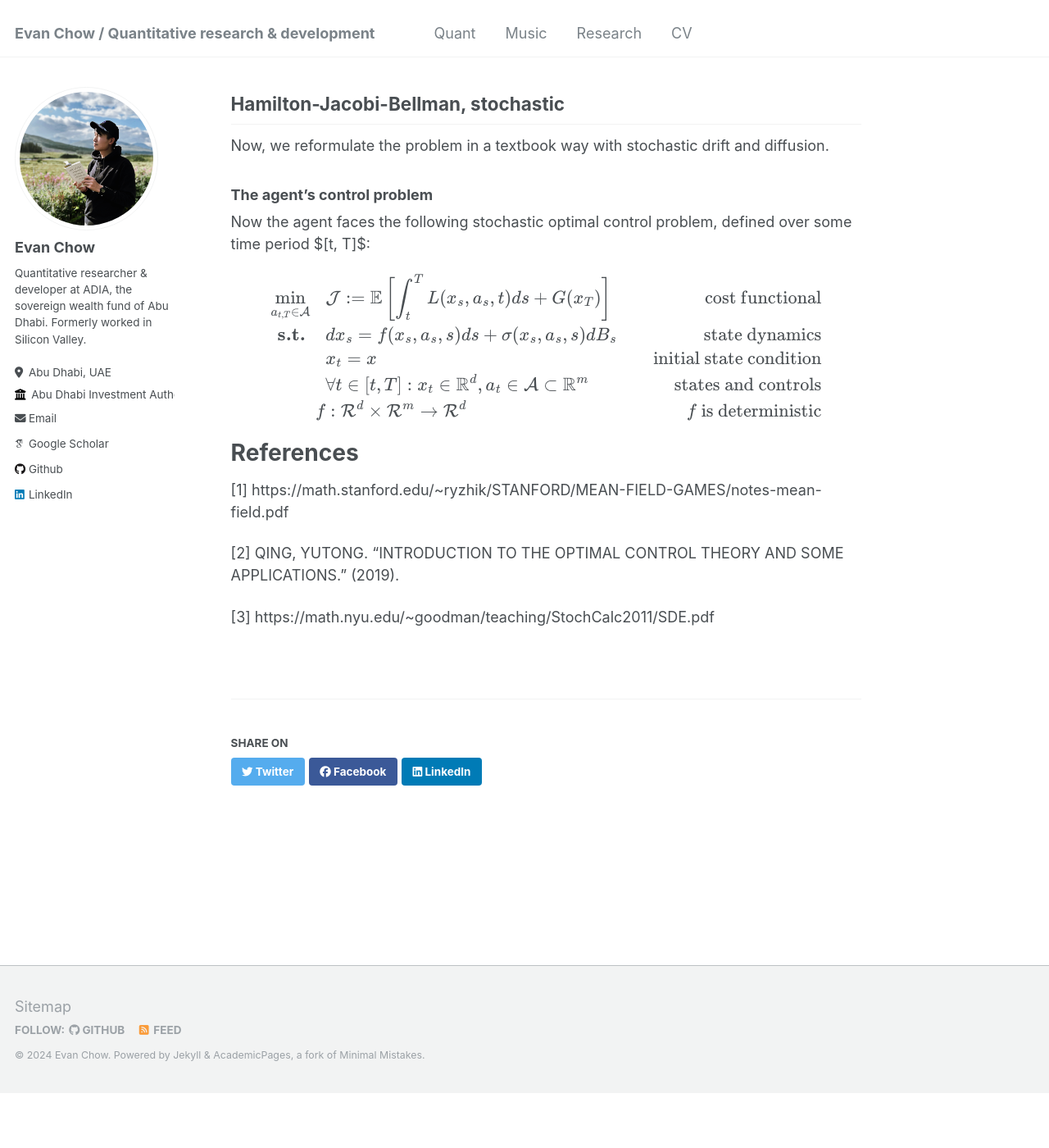
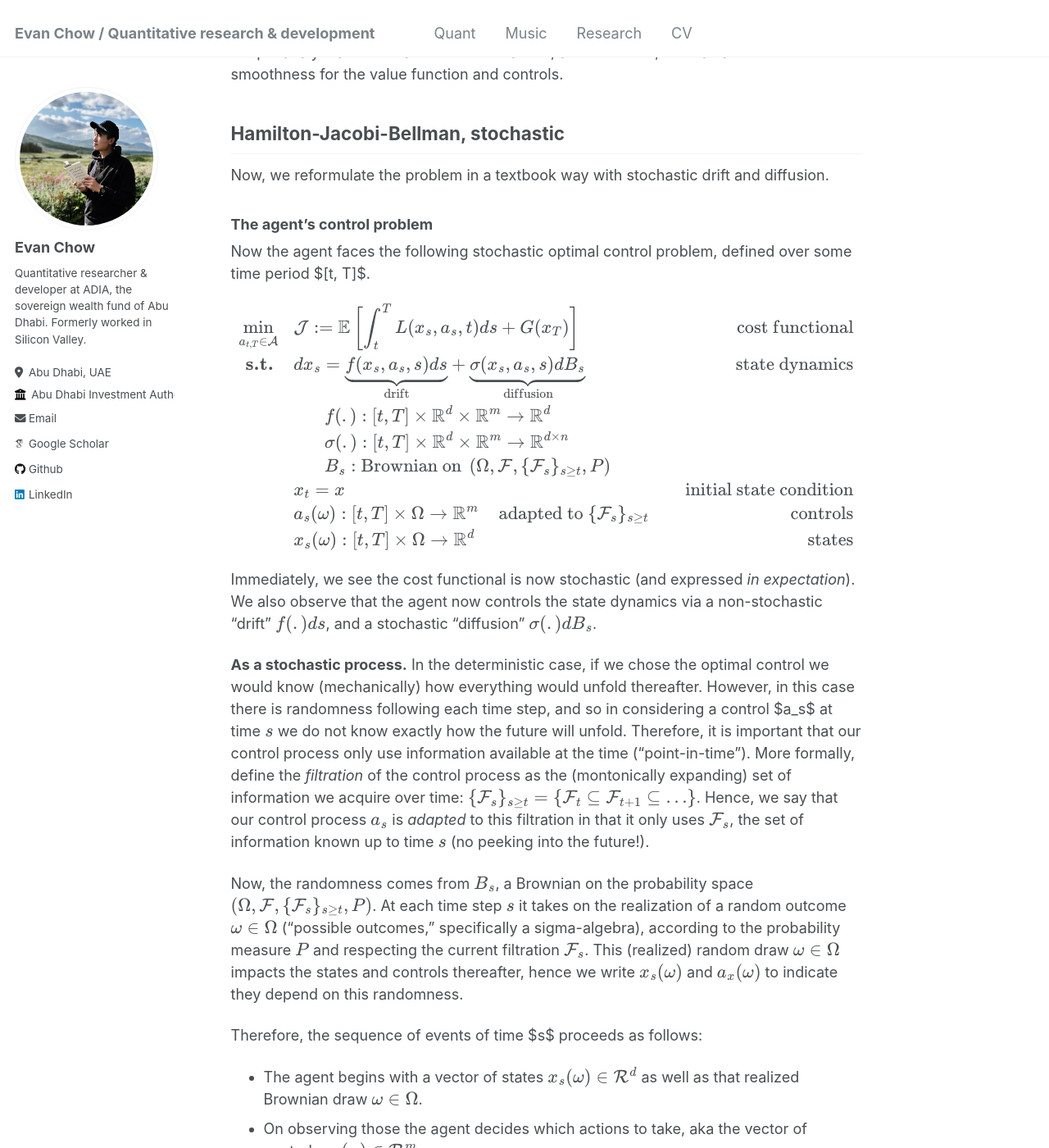
Before and after one commit to evnchw/evnchw.github.io, a Jekyll site: the page built from _quant/refresher_hjb.md, in a window 1280 px wide and 1400 px high, scrolled down 4330 px. Shown: the whole window at 82% size. Built offline with Jekyll 4.4.1, drawn with Linux system fonts in a browser that asks for light colours; some web fonts are replaced; before the commit the page ends 5663 px from its top, so only the background shows below that; some of the changed text lies outside the part shown.

Commit message:
update section on agent problem

```diff
--- a/_quant/refresher_hjb.md
+++ b/_quant/refresher_hjb.md
@@ -29,7 +29,7 @@
     \textbf{s.t. } \hspace{0.5cm}& \frac{\partial x_t}{\partial t} = f(x_t, a_t) & \text{state dynamics} \\
     \hspace{0.5cm}& x_0 = x & \text{initial state condition} \\
     \hspace{0.5cm}& \forall t \in [0, T]: x_t \in \mathbb{R}^d, a_t \in \mathcal{A} \subset \mathbb{R}^m & \text{states and controls} \\
-    f &: \mathcal{R}^d \times \mathcal{R}^m \to \mathcal{R}^d & \text{$f$ is deterministic}
+    f &: \mathbb{R}^d \times \mathbb{R}^m \to \mathbb{R}^d & \text{$f$ is deterministic}
 \end{align}
 $$
 
@@ -43,6 +43,7 @@
 - Then, given the states $$x_t$$ and the controls decided upon $$a_t$$, this generates:
     - The running cost $$\mathcal{L}(x_t, a_t)$$.
     - The incremental change to the state vector $$\dot{x}_t=f(x_t, a_t)$$, and therefore the state vector $$x_{t+\varepsilon}$$ for the next period $$t+\varepsilon$$.
+- Alternatively upon completion, this yields the terminal cost $$G(x_T)$$.
 
 Although this sequence of events occur forward in time, each step depends strictly on the previous step. So from the agent's perspective, it is best to consider the whole sequence and *optimize this sequence of events (costs, states, controls) backward*. This is encapsulated in the principle of dynamic programming.
 
@@ -145,17 +146,40 @@
 
 ### The agent's control problem
 
-Now the agent faces the following stochastic optimal control problem, defined over some time period $[t, T]$:
+Now the agent faces the following stochastic optimal control problem, defined over some time period $[t, T]$.
 
 $$
 \begin{align}
     \underset{a_{t,T} \in \mathcal{A}}{\min} \hspace{0.5cm}& \mathcal{J} := \mathbb{E}\left[\int_t^T L(x_s, a_s, t)ds + G(x_T) \right] & \text{cost functional} \\
-    \textbf{s.t. } \hspace{0.5cm}& d x_s = f(x_s, a_s, s) ds + \sigma(x_s, a_s, s) dB_s & \text{state dynamics} \\
+    \textbf{s.t. } \hspace{0.5cm}& d x_s = \underbrace{f(x_s, a_s, s) ds}_{\text{drift}} + \underbrace{\sigma(x_s, a_s, s) dB_s}_{\text{diffusion}} & \text{state dynamics} \\
+    &\hspace{1cm} f(.): [t,T] \times \mathbb{R}^d \times \mathbb{R}^m \to \mathbb{R}^{d} \\
+    &\hspace{1cm} \sigma(.): [t,T] \times \mathbb{R}^d \times \mathbb{R}^m \to \mathbb{R}^{d \times n} \\
+    &\hspace{1cm} B_s: \text{Brownian on } \left(\Omega, \mathcal{F}, \{\mathcal{F}_s\}_{s \geq t}, P\right) \\
     \hspace{0.5cm}& x_t = x & \text{initial state condition} \\
-    \hspace{0.5cm}& \forall t \in [t, T]: x_t \in \mathbb{R}^d, a_t \in \mathcal{A} \subset \mathbb{R}^m & \text{states and controls} \\
-    f &: \mathcal{R}^d \times \mathcal{R}^m \to \mathcal{R}^d & \text{$f$ is deterministic}
+    \hspace{0.5cm}& a_s (\omega):  [t, T] \times \Omega \to \mathbb{R}^m \hspace{0.5cm} \text{ adapted to } \{\mathcal{F_s}\}_{s\geq t} & \text{controls} \\
+    \hspace{0.5cm}& x_s (\omega):  [t, T] \times \Omega \to \mathbb{R}^d & \text{states}
 \end{align}
 $$
+
+Immediately, we see the cost functional is now stochastic (and expressed *in expectation*). We also observe that the agent now controls the state dynamics via a non-stochastic "drift" $$f(.)ds$$, and a stochastic "diffusion" $$\sigma(.)dB_s$$.
+
+**As a stochastic process.** In the deterministic case, if we chose the optimal control we would know (mechanically) how everything would unfold thereafter. However, in this case there is randomness following each time step, and so in considering a control $a_s$ at time $$s$$ we do not know exactly how the future will unfold. Therefore, it is important that our control process only use information available at the time ("point-in-time"). More formally, define the *filtration* of the control process as the (montonically expanding) set of information we acquire over time: $$\{\mathcal{F_s}\}_{s \geq t} = \{ \mathcal{F}_t \subseteq \mathcal{F}_{t+1} \subseteq \dots \}$$. Hence, we say that our control process $$a_s$$ is *adapted* to this filtration in that it only uses $$\mathcal{F}_s$$, the set of information known up to time $$s$$ (no peeking into the future!).
+
+Now, the randomness comes from $$B_s$$, a Brownian on the probability space $$\left(\Omega, \mathcal{F}, \{\mathcal{F}_s\}_{s \geq t}, P\right)$$. At each time step $$s$$ it takes on the realization of a random outcome $$\omega \in \Omega$$ ("possible outcomes," specifically a sigma-algebra), according to the probability measure $$P$$ and respecting the current filtration $$\mathcal{F}_s$$. This (realized) random draw $$\omega \in \Omega$$ impacts the states and controls thereafter, hence we write $$x_s(\omega)$$ and $$a_x(\omega)$$ to indicate they depend on this randomness.
+
+Therefore, the sequence of events of time $s$ proceeds as follows:
+
+- The agent begins with a vector of states $$x_s(\omega) \in \mathcal{R}^d$$ as well as that realized Brownian draw $$\omega \in \Omega$$.
+- On observing those the agent decides which actions to take, aka the vector of controls $$a_s(\omega) \in \mathcal{R}^m$$.
+    - This only uses the set of information known up to $s$, aka $$\{\mathcal{F_s}\}_{s \geq t}$$.
+- Then, given the states $$x_t$$ and the controls decided upon $$a_t$$, this generates:
+    - The running cost $$\mathcal{L}(x_s, a_t, s)$$.
+    - A new realization $$\omega \in \Omega$$ of the Brownian $$B_s$$.
+    - Subsequently, the incremental change to the state vector $$\dot{x}_s=f(.) ds + \sigma(.)dB_s$$.
+    - This yields the state vector $$x_{s+\varepsilon}$$ for the next period $$s+\varepsilon$$, as well as $$\omega$$.
+- Alternatively upon completion, this yields the terminal cost $$G(x_T)$$.
+
+
 
 # References
 
```
